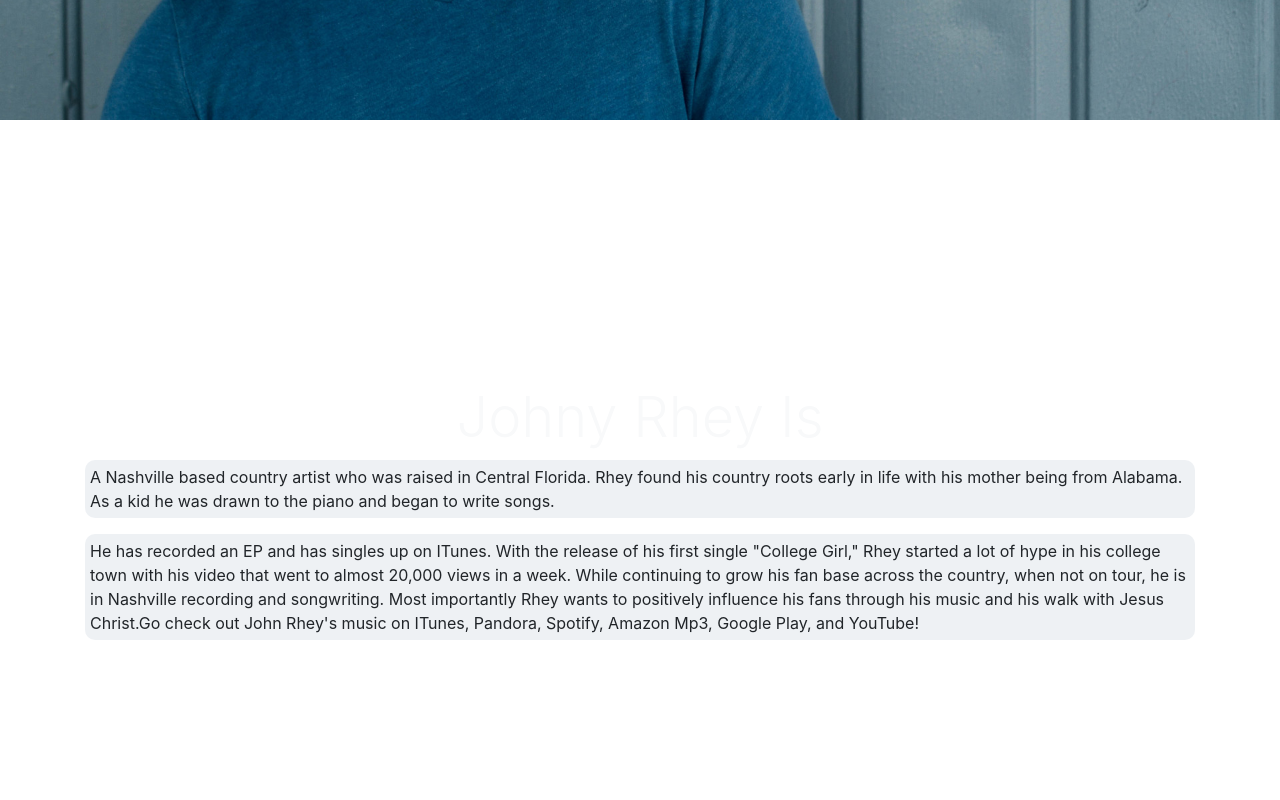
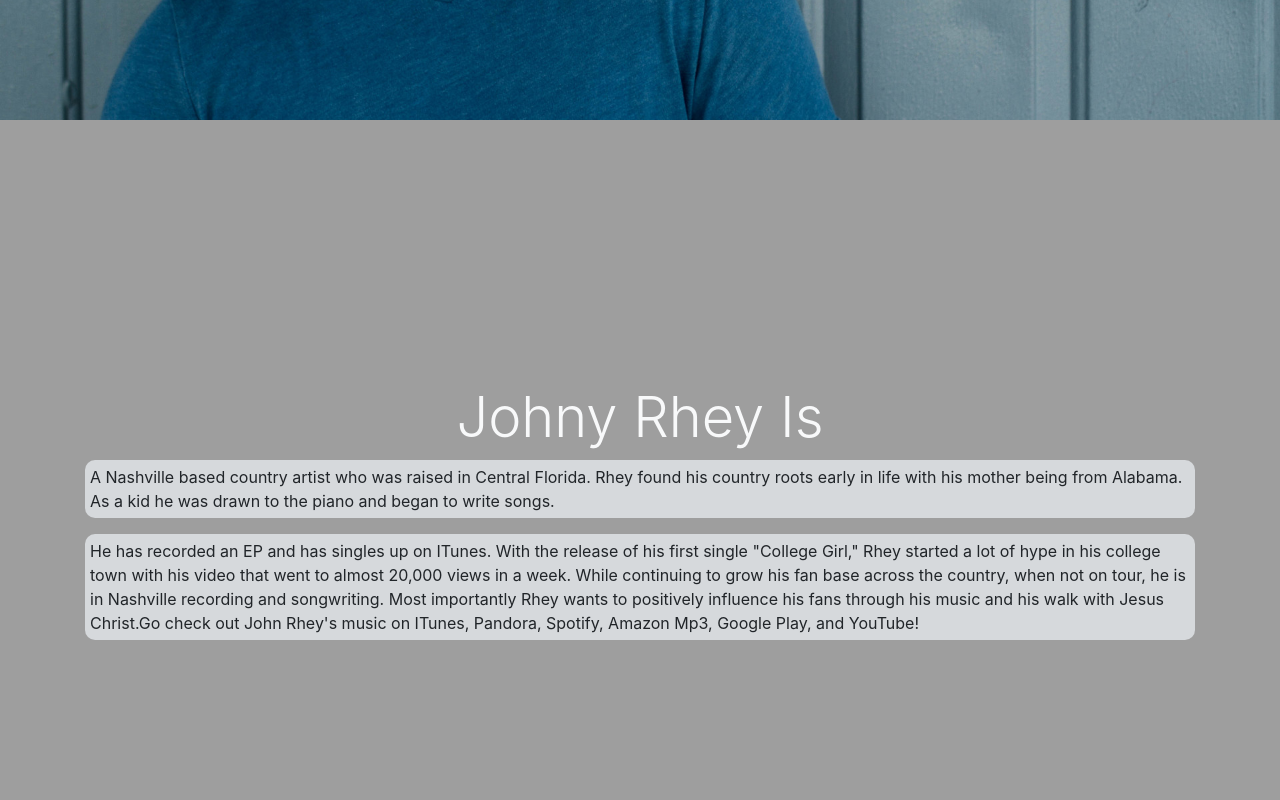
Before and after one commit to vargasman11/johnrhey, a website: page index.html in a window 1280 px wide. Shown: the part 680-1480 px from the top of the page. Drawn offline with nearby package versions, Linux system fonts and the light colour scheme; the site is published under a folder, as on GitHub Pages, so addresses that start at the root find nothing.

Commit message:
broken links

```diff
--- a/styles/SCSS/_slideTwo.scss
+++ b/styles/SCSS/_slideTwo.scss
@@ -1,5 +1,5 @@
 #slide2{
-    background-image: url(/img/face-2.jpg);
+    background-image: url(../img/face-2.jpg);
     background-position: center bottom;
     .container{
         p{
```
Also changed, not shown: styles/main.css.
